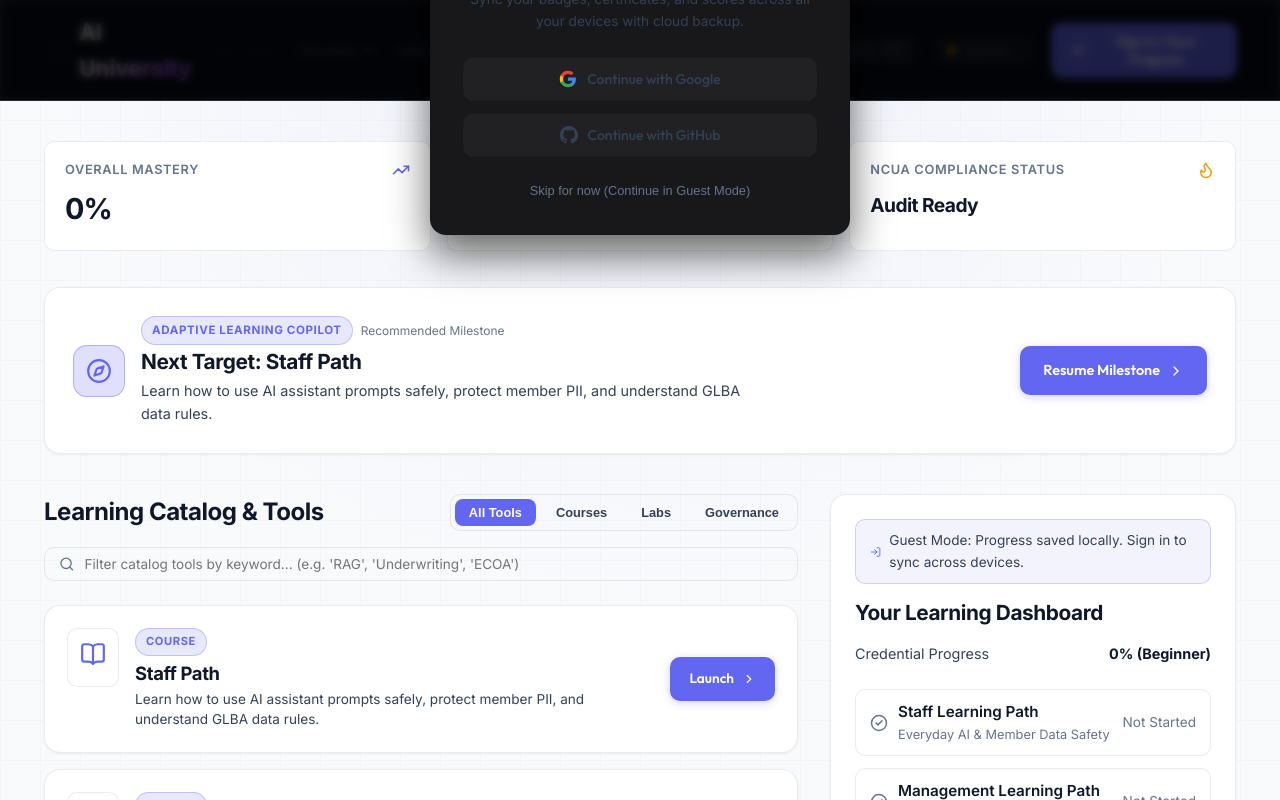
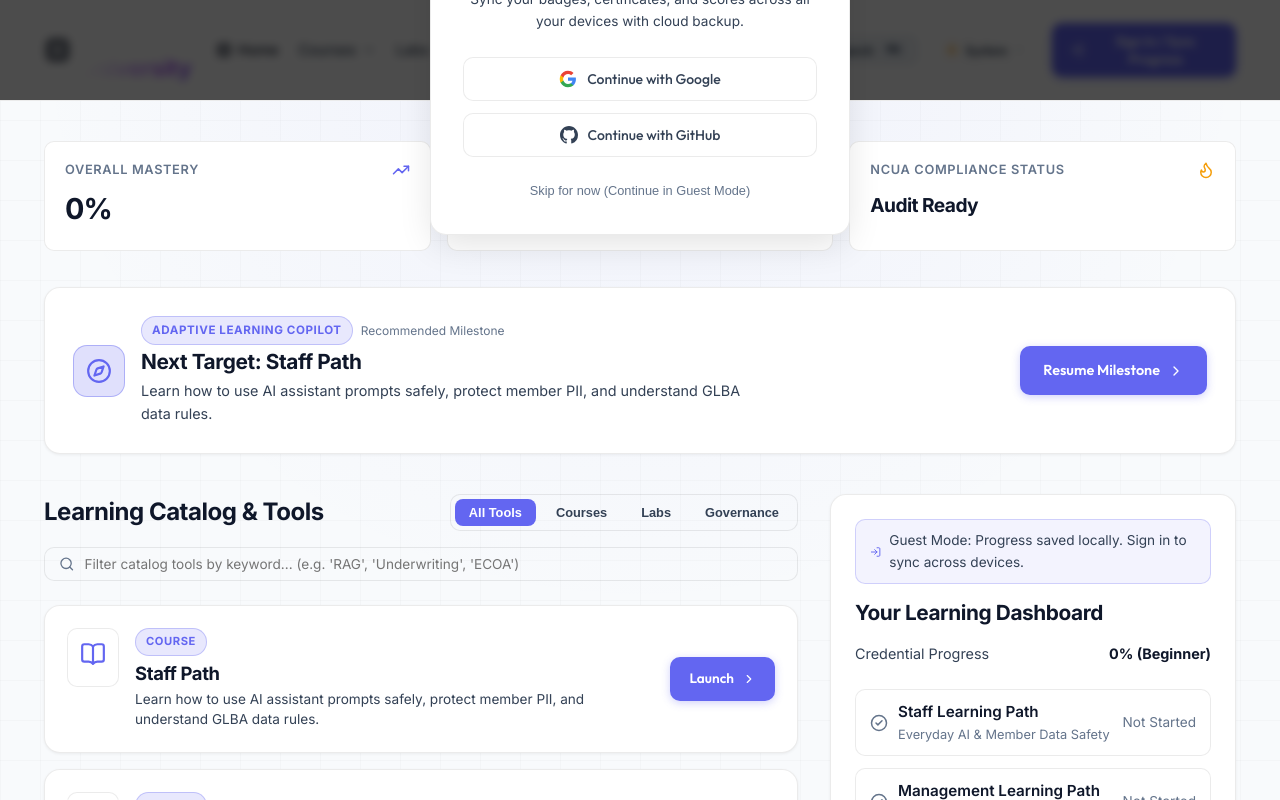
Before and after one commit to cilleyperson/ai-edu, a Next.js app: page / in a window 1280 px wide. Both pictures are taken after a click on the button "Sign In / Sync Progress". Shown: the top 800 px of the page. Built offline with nearby package versions, Linux system fonts and the light colour scheme.

Commit message:
fix(header): integrate top navigation bar into light and dark themes using surface tokens

```diff
--- a/src/app/globals.css
+++ b/src/app/globals.css
@@ -277,11 +277,12 @@ h4 { font-size: 1.2rem; }
   position: sticky;
   top: 0;
   z-index: 100;
-  background: rgba(7, 9, 19, 0.85);
+  background: var(--surface-card);
   backdrop-filter: blur(12px);
   -webkit-backdrop-filter: blur(12px);
   border-bottom: 1px solid var(--border-color);
   padding: 14px 0;
+  transition: background-color var(--transition-fast), border-color var(--transition-fast);
 }
 
 .header-container {
@@ -340,7 +341,7 @@ h4 { font-size: 1.2rem; }
   left: 50%;
   transform: translateX(-50%) translateY(10px);
   width: 320px;
-  background: rgba(15, 20, 36, 0.96);
+  background: var(--surface-card);
   backdrop-filter: blur(20px) saturate(180%);
   -webkit-backdrop-filter: blur(20px) saturate(180%);
   border: 1px solid var(--border-color);
@@ -364,7 +365,7 @@ h4 { font-size: 1.2rem; }
   transform: translateX(-50%);
   border-width: 6px;
   border-style: solid;
-  border-color: transparent transparent rgba(15, 20, 36, 0.96) transparent;
+  border-color: transparent transparent var(--surface-card) transparent;
 }
 
 .nav-category-container:hover .nav-dropdown,
@@ -396,7 +397,7 @@ h4 { font-size: 1.2rem; }
   justify-content: center;
   padding: 6px;
   border-radius: var(--radius-sm);
-  background: rgba(255, 255, 255, 0.03);
+  background: var(--surface-hover);
   color: var(--text-muted);
   margin-top: 2px;
   transition: all 0.15s ease;
@@ -454,11 +455,26 @@ h4 { font-size: 1.2rem; }
   background: rgba(255, 255, 255, 0.02);
 }
 
+/* Mobile Navigation Drawer */
+.mobile-nav-drawer {
+  position: absolute;
+  top: 100%;
+  left: 0;
+  right: 0;
+  background: var(--surface-card);
+  backdrop-filter: blur(20px);
+  -webkit-backdrop-filter: blur(20px);
+  border-bottom: 1px solid var(--border-color);
+  padding: 14px 0;
+  z-index: 99;
+  box-shadow: var(--shadow-lg);
+}
+
 .mobile-accordion-content {
   max-height: 0;
   overflow: hidden;
   transition: max-height 0.3s cubic-bezier(0.16, 1, 0.3, 1);
-  background: rgba(0, 0, 0, 0.15);
+  background: var(--surface-hover);
 }
 
 .mobile-accordion-content.expanded {
--- a/src/components/Header.tsx
+++ b/src/components/Header.tsx
@@ -264,7 +264,7 @@ export default function Header() {
               alignItems: "center",
               gap: "8px",
               fontSize: "0.8rem",
-              background: "rgba(255, 255, 255, 0.04)",
+              background: "var(--surface-hover)",
               border: "1px solid var(--border-color)",
             }}
           >
@@ -284,14 +284,14 @@ export default function Header() {
               display: "flex",
               alignItems: "center",
               gap: "8px",
-              background: "rgba(255, 255, 255, 0.04)",
+              background: "var(--surface-hover)",
               border: "1px solid var(--border-color)",
               color: "var(--text-secondary)",
             }}
           >
             <Search style={{ width: 14, height: 14 }} />
             <span>Search</span>
-            <kbd style={{ fontSize: "0.7rem", opacity: 0.6, background: "rgba(255,255,255,0.1)", padding: "1px 5px", borderRadius: "4px" }}>⌘K</kbd>
+            <kbd style={{ fontSize: "0.7rem", color: "var(--text-secondary)", background: "var(--surface-elevated)", padding: "1px 5px", borderRadius: "4px" }}>⌘K</kbd>
           </button>
 
           {/* Theme Selector Widget */}
@@ -321,18 +321,7 @@ export default function Header() {
       {/* Mobile Navigation Drawer */}
       {isOpen && (
         <div
-          className="animate-fade-in-up"
-          style={{
-            position: "absolute",
-            top: "100%",
-            left: 0,
-            right: 0,
-            background: "rgba(6, 8, 20, 0.98)",
-            backdropFilter: "blur(20px)",
-            borderBottom: "1px solid var(--border-color)",
-            padding: "14px 0",
-            zIndex: 99,
-          }}
+          className="animate-fade-in-up mobile-nav-drawer"
         >
           <ul style={{ display: "flex", flexDirection: "column", gap: "4px", listStyle: "none" }}>
 
--- a/src/components/UserNav.tsx
+++ b/src/components/UserNav.tsx
@@ -61,7 +61,7 @@ export default function UserNav() {
             <button
               onClick={() => setShowDropdown(!showDropdown)}
               style={{
-                background: "rgba(255, 255, 255, 0.05)",
+                background: "var(--surface-hover)",
                 border: "1px solid var(--border-color)",
                 borderRadius: "var(--radius-md)",
                 padding: "6px 12px",
@@ -100,10 +100,10 @@ export default function UserNav() {
                   top: "100%",
                   marginTop: "8px",
                   width: "220px",
-                  backgroundColor: "var(--card-bg, #1e1e24)",
+                  backgroundColor: "var(--surface-card)",
                   border: "1px solid var(--border-color)",
                   borderRadius: "var(--radius-md)",
-                  boxShadow: "0 10px 25px rgba(0,0,0,0.5)",
+                  boxShadow: "var(--shadow-lg)",
                   padding: "8px",
                   zIndex: 200,
                 }}
@@ -193,9 +193,9 @@ export default function UserNav() {
               width: "100%",
               maxWidth: "420px",
               padding: "32px",
-              backgroundColor: "var(--card-bg, #18181b)",
+              backgroundColor: "var(--surface-card)",
               border: "1px solid var(--border-color)",
-              boxShadow: "0 20px 40px rgba(0,0,0,0.6)",
+              boxShadow: "var(--shadow-lg)",
             }}
             onClick={(e) => e.stopPropagation()}
           >
```
